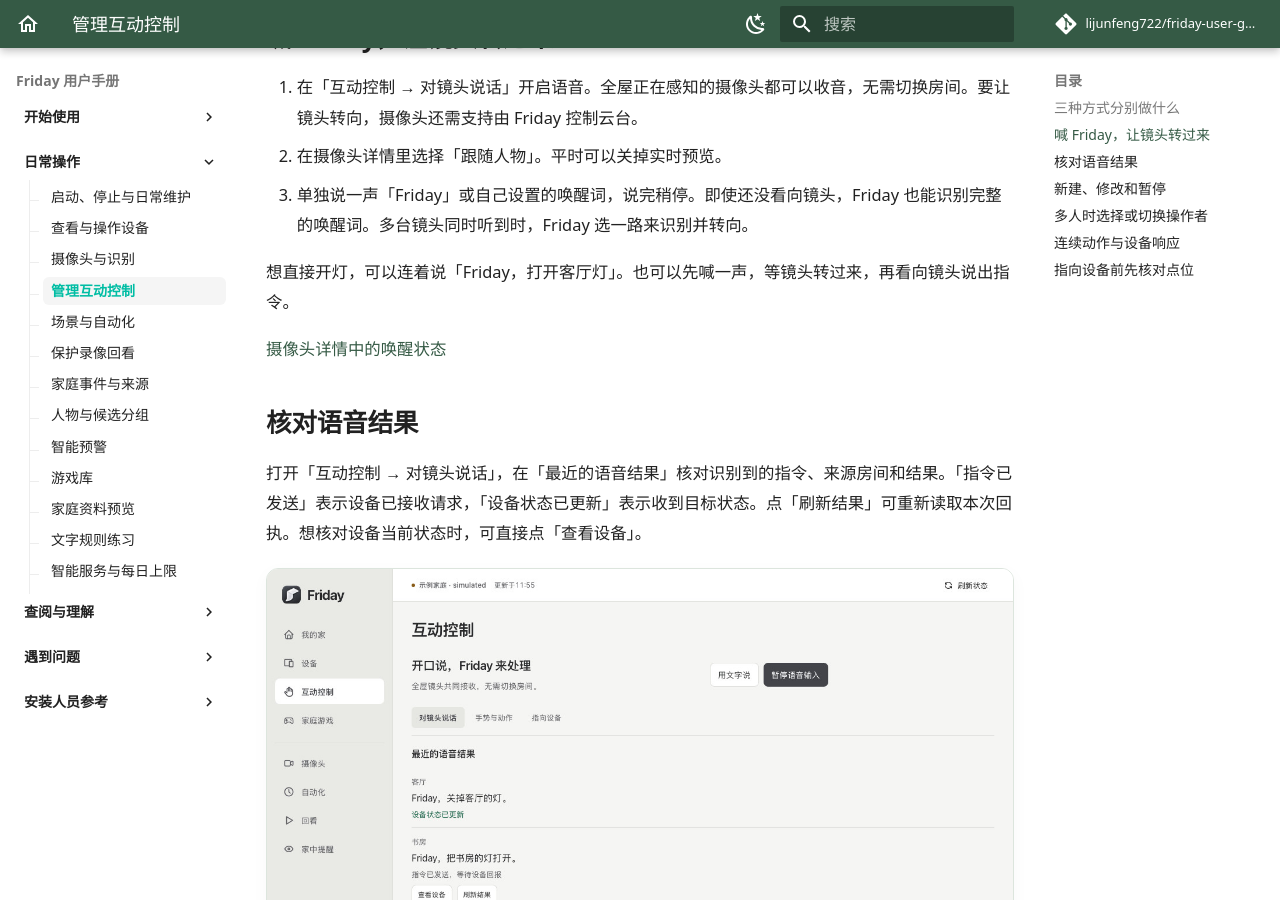
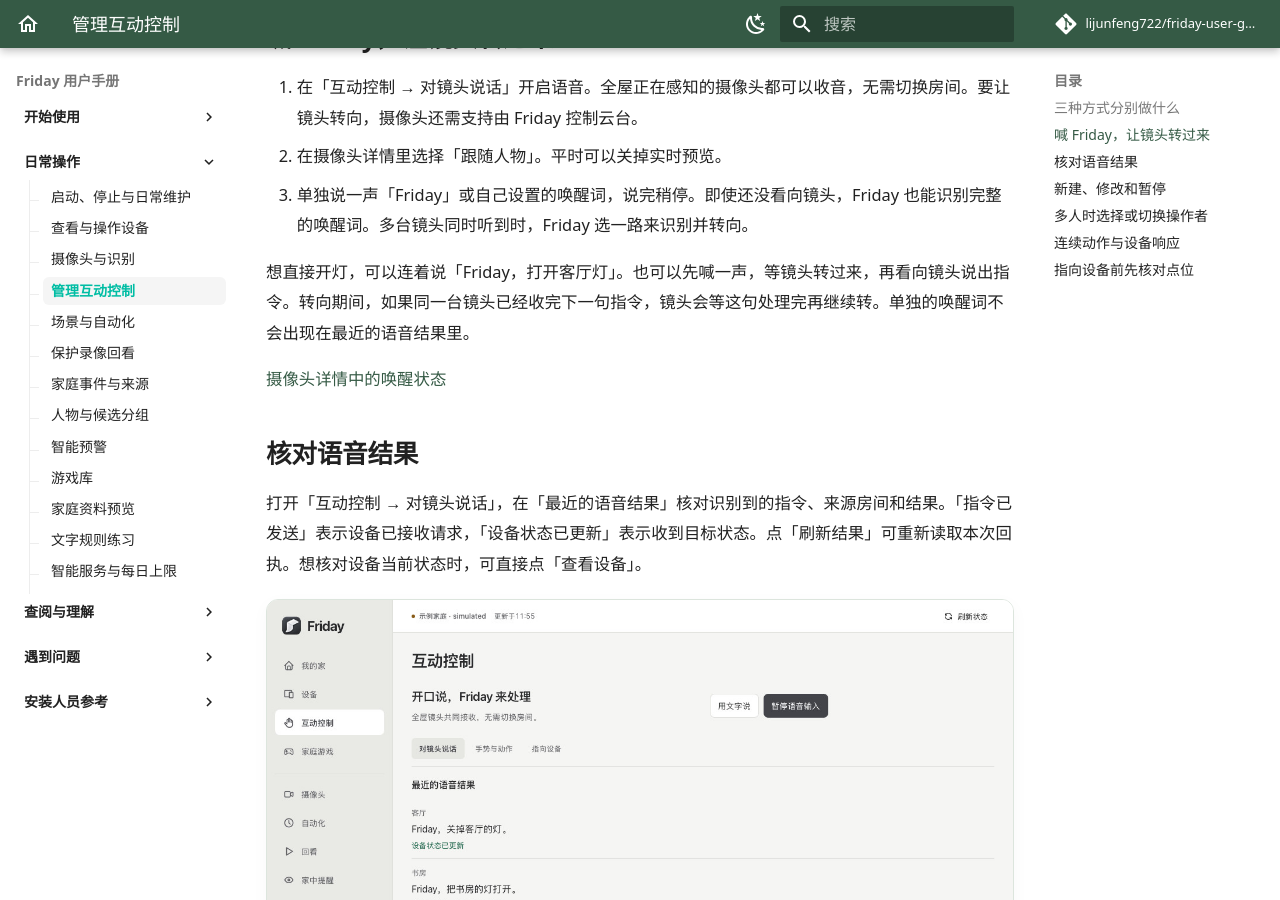
Before and after one commit to lijunfeng722/friday-user-guide, an MkDocs documentation site: the page built from docs/guides/interactions.md, in a window 1280 px wide and 900 px high, scrolled down 1121 px. Built offline with MkDocs 1.6.1 and Material for MkDocs 9.7.7, drawn with Linux system fonts in a browser that asks for light colours; comment, search, counter and statistics services are not loaded.

Commit message:
文档：说明唤醒转向与后续语音衔接

```diff
--- a/docs/guides/interactions.md
+++ b/docs/guides/interactions.md
@@ -20,7 +20,7 @@
 2. 在摄像头详情里选择「跟随人物」。平时可以关掉实时预览。
 3. 单独说一声「Friday」或自己设置的唤醒词，说完稍停。即使还没看向镜头，Friday 也能识别完整的唤醒词。多台镜头同时听到时，Friday 选一路来识别并转向。
 
-想直接开灯，可以连着说「Friday，打开客厅灯」。也可以先喊一声，等镜头转过来，再看向镜头说出指令。
+想直接开灯，可以连着说「Friday，打开客厅灯」。也可以先喊一声，等镜头转过来，再看向镜头说出指令。转向期间，如果同一台镜头已经收完下一句指令，镜头会等这句处理完再继续转。单独的唤醒词不会出现在最近的语音结果里。
 
 [摄像头详情中的唤醒状态](cameras.md#唤醒后转向)
 
```
Also changed, not shown: USER_MANUAL.md (+4 -2 lines), docs/guides/cameras.md (+2 -0 lines), docs/troubleshooting/faq.md (+1 -1 lines).
